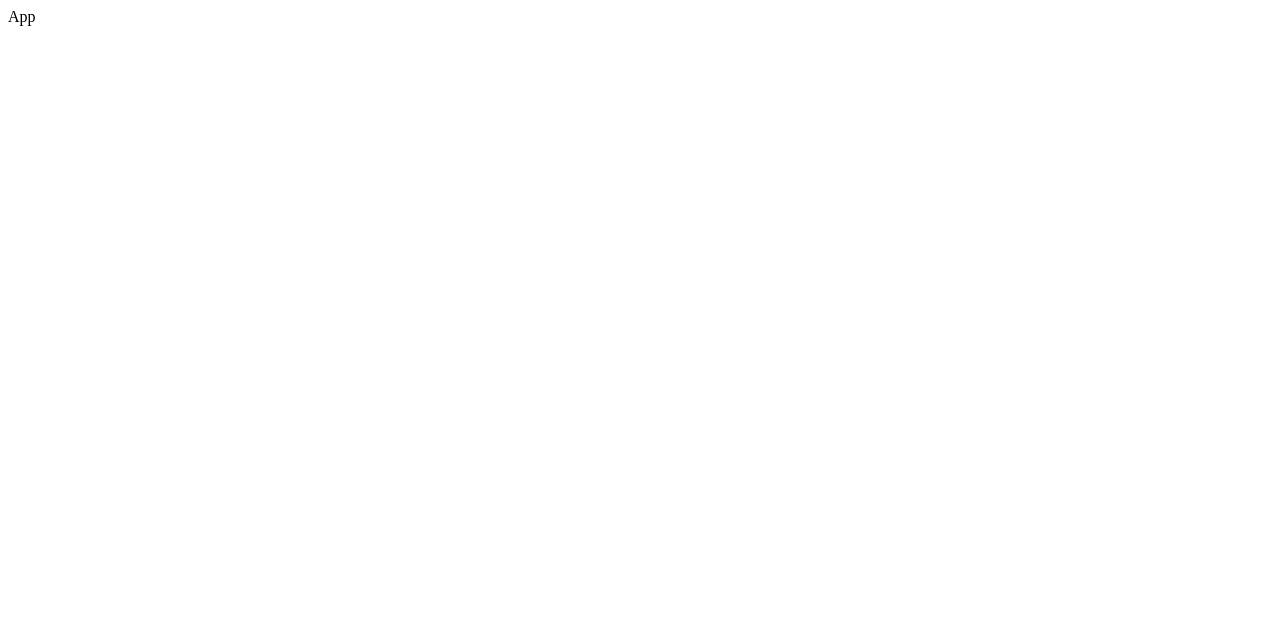
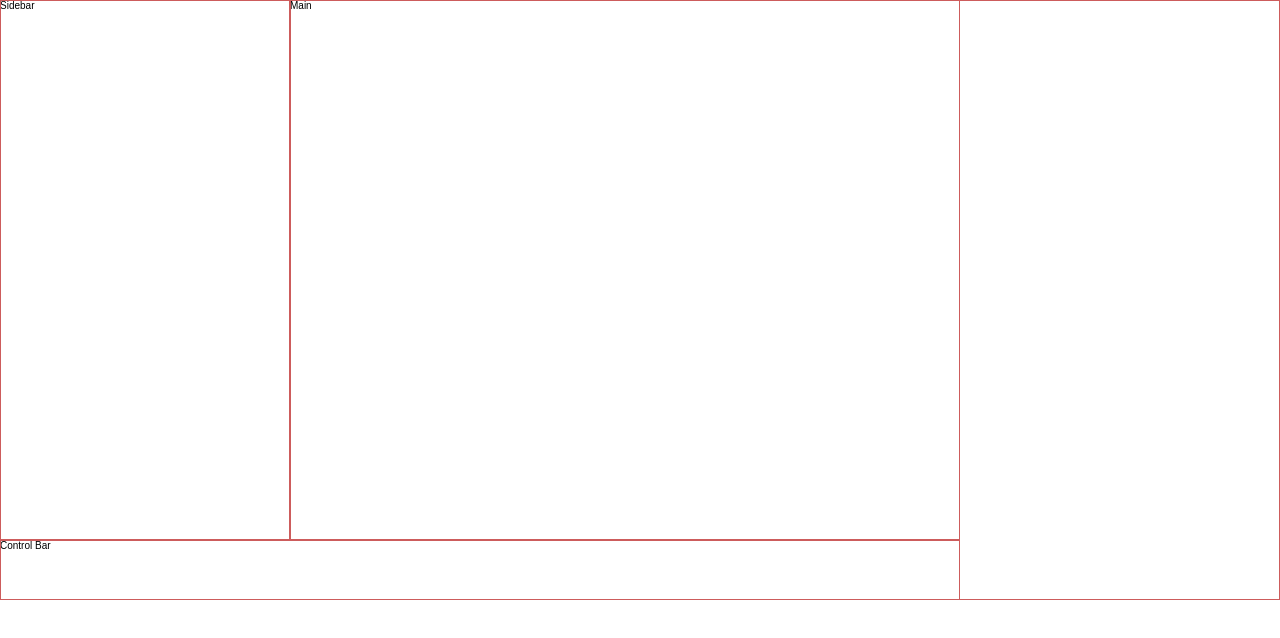
Before and after one commit to rodionme/tesla-ui, a React app: page / in a window 1280 px wide. Built offline with nearby package versions, Linux system fonts and the light colour scheme.

Commit message:
Create general structure of layout

```diff
--- a/src/components/App/app.css
+++ b/src/components/App/app.css
@@ -1 +1,39 @@
+/*
+  thin 100
+  extra-light 200
+  light 300
+  regular 400
+  medium 500
+  semi-bold 600
+  bold 700
+  extra-bold 800
+  black 900
+*/
+
 @import-normalize;
+
+* {
+  outline: 1px solid indianred;
+  outline-offset: -1px;
+}
+
+.app {
+  display: flex;
+  flex-direction: column;
+  width: calc(1920px * var(--coef));
+  height: calc(1200px * var(--coef));
+  font-weight: 500;
+  font-size: calc(20px * var(--coef));
+  font-family: "Montserrat", sans-serif;
+}
+
+.app__content {
+  display: flex;
+  flex-grow: 1;
+}
+
+.app__sidebar {}
+
+.app__main {}
+
+.app__control-bar {}
--- a/src/components/App/app.js
+++ b/src/components/App/app.js
@@ -1,9 +1,23 @@
 import React from 'react';
-import './colors.css';
+import '../../styles/colors.css';
+import '../../styles/general.css';
 import './app.css';
 
+import Sidebar from '../Sidebar';
+import Main from '../Main';
+import ControlBar from '../ControlBar';
+
 const App = () => {
-  return <div>App</div>;
+  return (
+    <div className="app">
+      <div className="app__content">
+        <Sidebar className="app__sidebar" />
+        <Main className="app__main" />
+      </div>
+
+      <ControlBar className="app__control-bar" />
+    </div>
+  );
 };
 
 export default App;
--- /dev/null
+++ b/src/components/ControlBar/control-bar.css
@@ -0,0 +1,3 @@
+.control-bar {
+  height: calc(120px * var(--coef));
+}
--- /dev/null
+++ b/src/components/ControlBar/control-bar.js
@@ -0,0 +1,8 @@
+import React from 'react';
+import './control-bar.css';
+
+const ControlBar = ({ className }) => {
+  return <section className={`control-bar ${className}`}>Control Bar</section>;
+};
+
+export default ControlBar;
--- /dev/null
+++ b/src/components/ControlBar/index.js
@@ -0,0 +1,3 @@
+import ControlBar from './control-bar';
+
+export default ControlBar;
--- /dev/null
+++ b/src/components/Main/index.js
@@ -0,0 +1,3 @@
+import Main from './main';
+
+export default Main;
--- /dev/null
+++ b/src/components/Main/main.css
@@ -0,0 +1,3 @@
+.main-content {
+  width: calc(1340px * var(--coef));
+}
--- /dev/null
+++ b/src/components/Main/main.js
@@ -0,0 +1,8 @@
+import React from 'react';
+import './main.css';
+
+const Main = ({ className }) => {
+  return <main className={`main-content ${className}`}>Main</main>;
+};
+
+export default Main;
--- /dev/null
+++ b/src/components/Sidebar/index.js
@@ -0,0 +1,3 @@
+import Sidebar from './sidebar';
+
+export default Sidebar;
--- /dev/null
+++ b/src/components/Sidebar/sidebar.css
@@ -0,0 +1,3 @@
+.main-sidebar {
+  width: calc(580px * var(--coef));
+}
--- /dev/null
+++ b/src/components/Sidebar/sidebar.js
@@ -0,0 +1,8 @@
+import React from 'react';
+import './sidebar.css';
+
+const Sidebar = ({ className }) => {
+  return <aside className={`main-sidebar ${className}`}>Sidebar</aside>;
+};
+
+export default Sidebar;
--- /dev/null
+++ b/src/styles/general.css
@@ -0,0 +1,4 @@
+body {
+  --coef: .5;
+  margin: 0;
+}
```
Also changed, not shown: src/styles/colors.css (renamed from src/components/App/colors.css).
